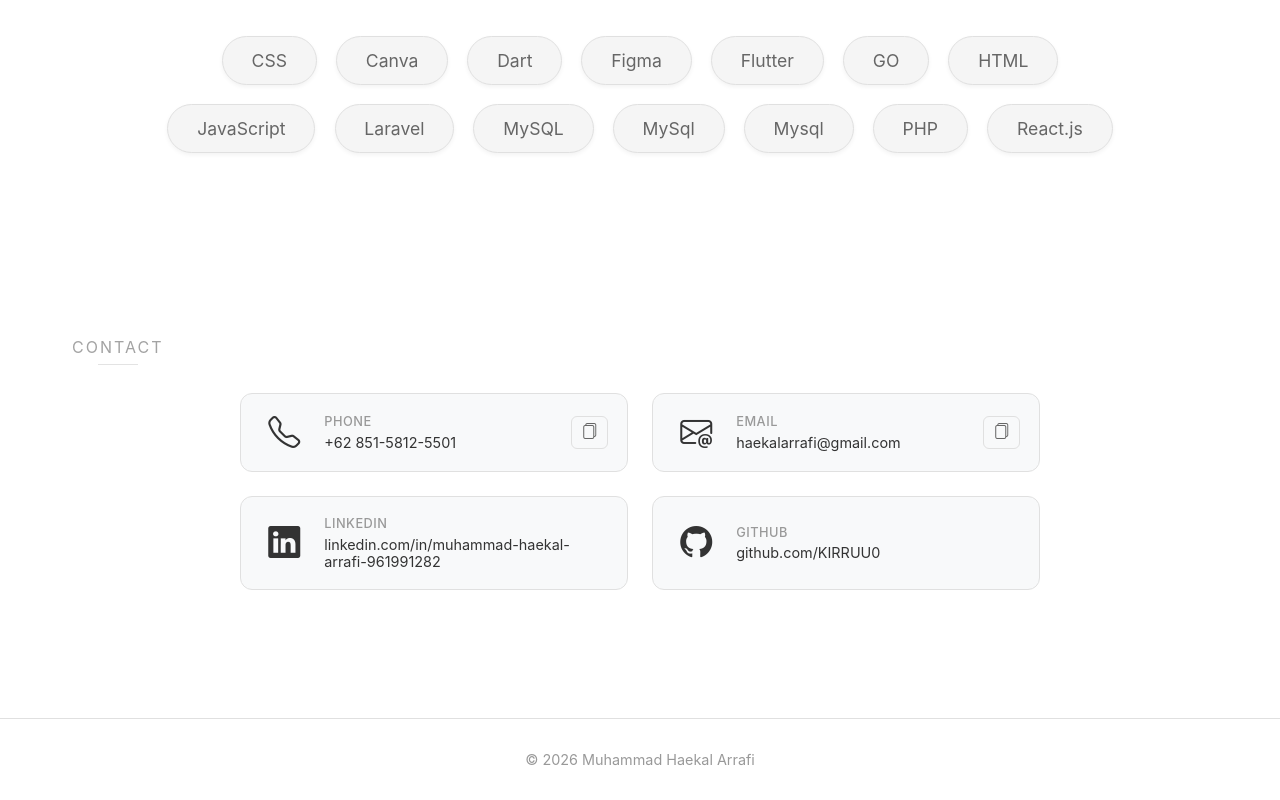
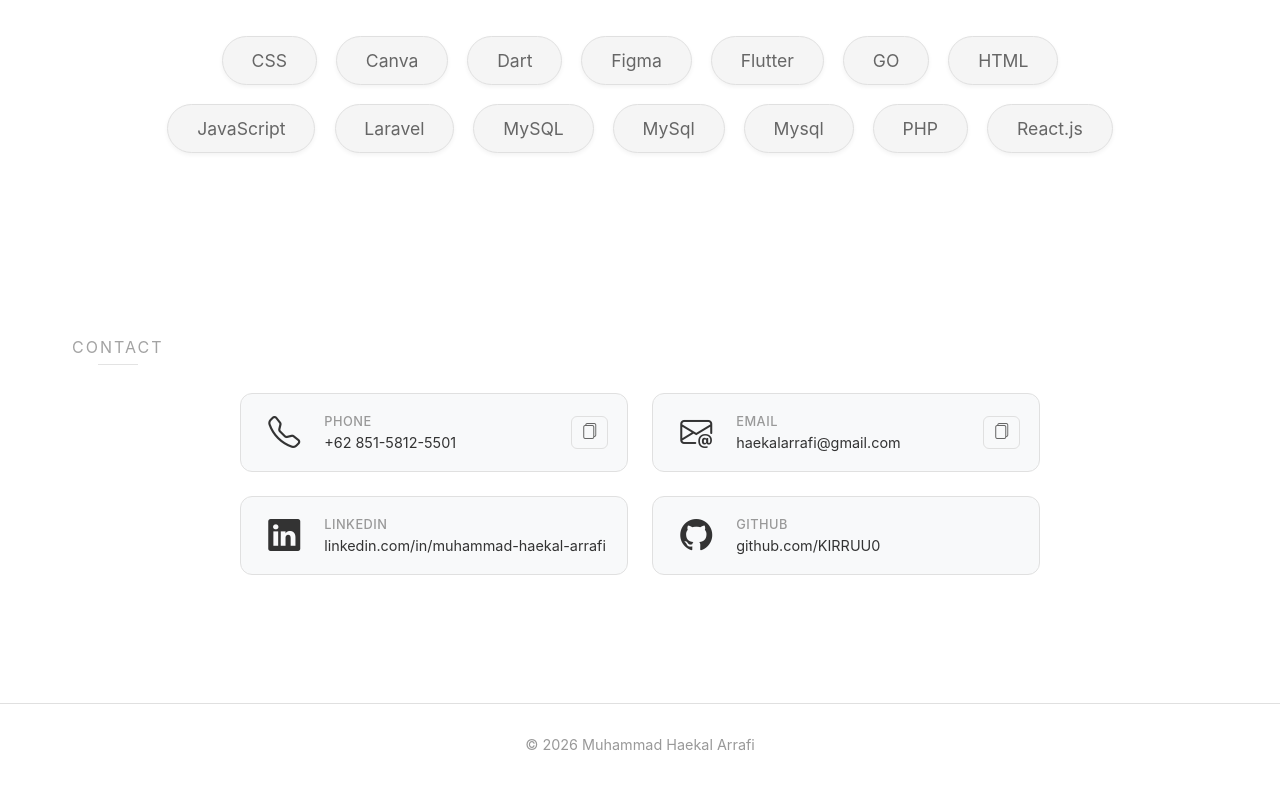
Before and after one commit to KIRRUU0/my-portfolio, a React (Vite) app in the folder frontend/: page / in a window 1280 px wide. Shown: the part 4383-5183 px from the top of the page. Built offline with nearby package versions, Linux system fonts and the light colour scheme; what chartjs-plugin-datalabels would draw is missing.

Commit message:
Update 11 March

```diff
--- a/frontend/src/components/sections/ContactSection.jsx
+++ b/frontend/src/components/sections/ContactSection.jsx
@@ -51,7 +51,7 @@ const ContactSection = ({ contactRef }) => {
       id: 'linkedin',
       icon: <i className="bi bi-linkedin"></i>,
       label: text.linkedin,
-      value: 'linkedin.com/in/muhammad-haekal-arrafi-961991282',
+      value: 'linkedin.com/in/muhammad-haekal-arrafi',
       link: 'https://www.linkedin.com/in/muhammad-haekal-arrafi-961991282',
       copyable: false
     },
```
